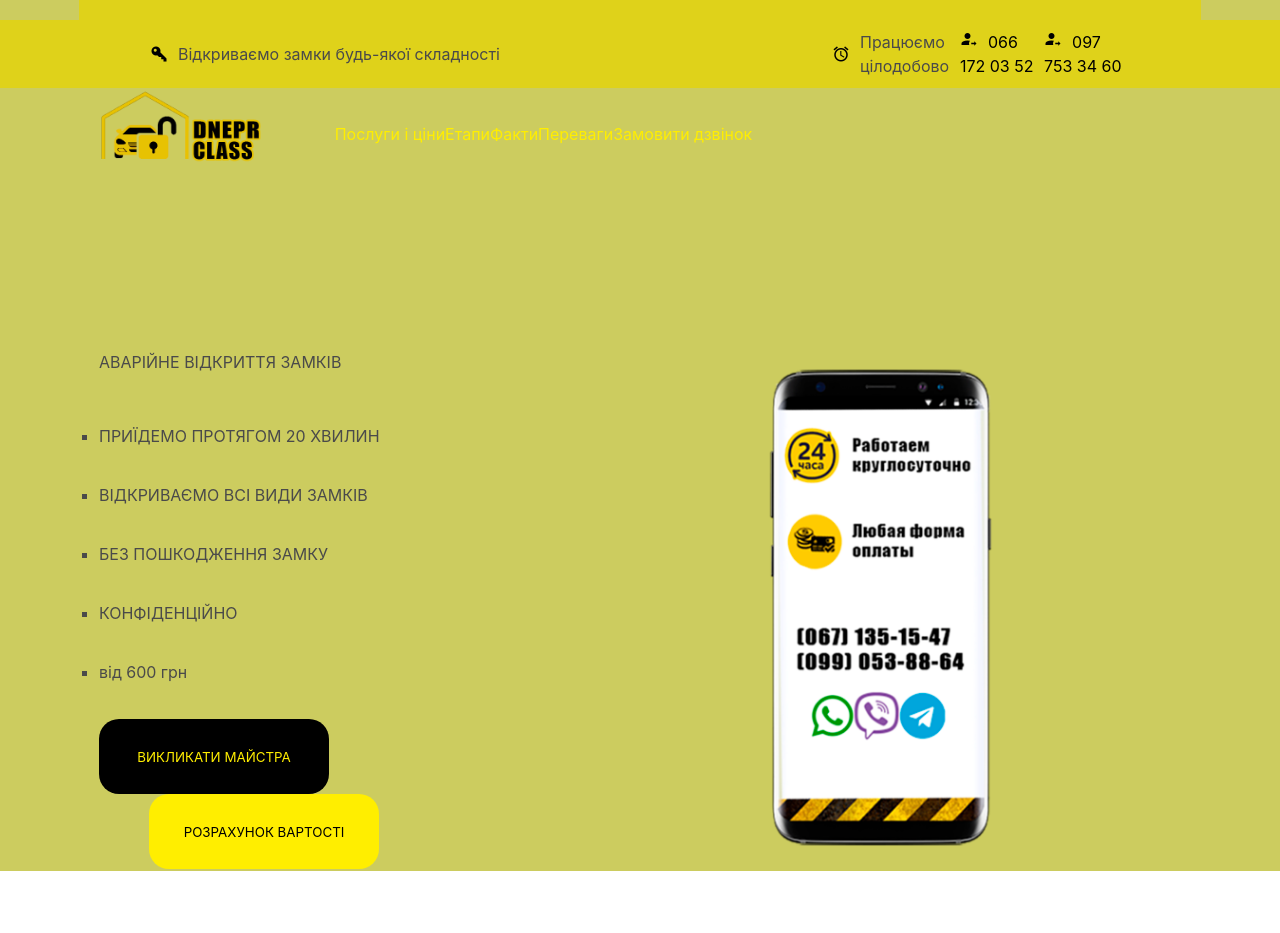
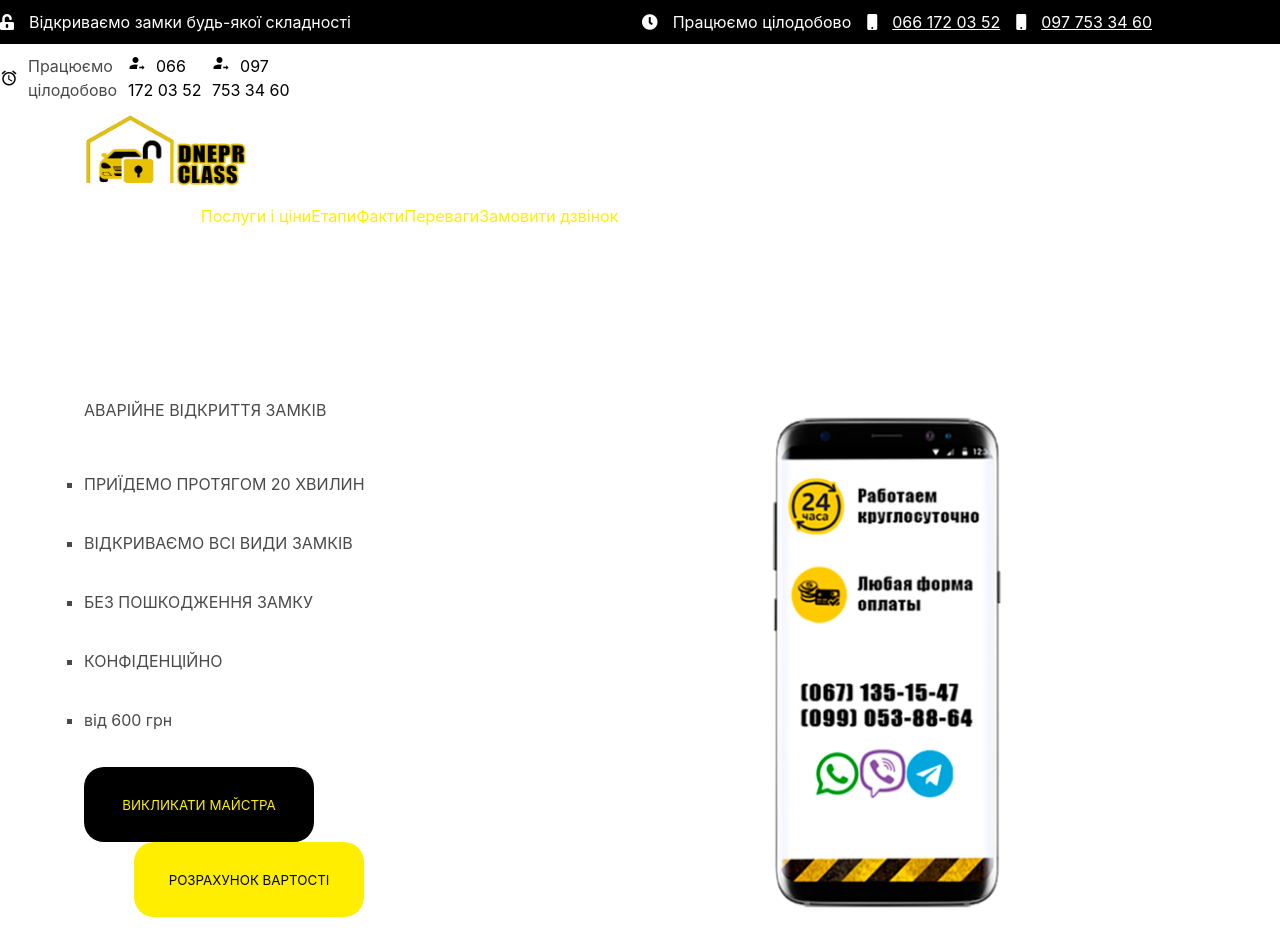
Before and after one commit to LiMar17/dnepr-masterok, a website built with Parcel: page src/index.pug in a window 1280 px wide. Before the commit the page ends 871 px from the top, so only its background shows below. Built offline with nearby package versions, Linux system fonts and the light colour scheme.

Commit message:
improve code quality, split scss files, add header

```diff
--- a/src/index.pug
+++ b/src/index.pug
@@ -14,15 +14,32 @@ html(lang="en")
   body
     //- use header
     header
-      .container
-        .slogan
-        .contacts
+      .container.columns-between-valigned
+        .slogan.info
+          i.fas.fa-unlock-alt
+          | Відкриваємо замки будь-якої складності
+        .contacts.columns-around.spaced-around
+          .info
+            i.fas.fa-clock
+            | Працюємо цілодобово
+          .info
+            //- you need to make links 'callable'
+            //- this means when you click,
+            //- you make instant call from any device
+            //- google how to make this
+            a
+              i.fas.fa-mobile
+              | 066 172 03 52
+          .info
+            a
+              i.fas.fa-mobile
+              | 097 753 34 60
 
 
     .contacts
       //- hard & unneccesary class names must be avoided
-      .open-locks-of-any-complexity
-        img(src="img/key-variant.png" alt="")
+      //- .open-locks-of-any-complexity
+        //- img(src="img/key-variant.png" alt="")
         p Відкриваємо замки будь-якої складності
       .menu-numbers
         //- hard & unneccesary class names must be avoided
@@ -38,6 +55,10 @@ html(lang="en")
           div
             img(src="img/account-arrow-right.png" alt="")
             a(href="#" class="numbers") 097 753 34 60
+
+            //- PLEASE, compare your code & mine.
+            //- try to understand what was improved
+            //- and how to write more consious & effective code
 
     //- hard & unneccesary class names must be avoided
     .container-for-background-image
--- /dev/null
+++ b/src/scss/colors.scss
@@ -0,0 +1,17 @@
+// this is css variables
+// all modern browsers support them
+// root is like an <html> tag
+// all variables are accessible through :root directive
+:root {
+  --black: #000;
+  --white: #fff;
+  --yellow-green: rgb(204, 204, 95);
+}
+
+header {
+  // don't use 'background-color' property.
+  // use all-in-one background property instead
+  background: var(--black);
+  color: var(--white);
+
+}
--- /dev/null
+++ b/src/scss/helpers.scss
@@ -0,0 +1,41 @@
+/*
+  Just regular helpers
+  to create websites faster
+*/
+
+// create a row
+.columns {
+  display: flex;
+  // remove bulma's negative margins for our columns
+  margin: 0;
+}
+
+// create columns with
+.columns-between {
+  @extend .columns;
+  justify-content: space-between;
+}
+
+.columns-around {
+  @extend .columns;
+  justify-content: space-around;
+}
+
+// create columns with
+// justify-content: space-between &
+// align-items: center;
+.columns-between-valigned {
+  @extend .columns-between;
+  align-items: center;
+}
+
+/* SIZING */
+.spaced-around {
+  div {
+    margin-right: 1rem;
+
+    &:last-child {
+      margin-right: 0;
+    }
+  }
+}
--- a/src/scss/style.scss
+++ b/src/scss/style.scss
@@ -1,17 +1,37 @@
-body {
-    margin: 0;
+// import another files to use their code
+@import 'colors';
+@import 'helpers';
+
+// there's no need to reset anything
+// bulma will do it for us
+// body {
+    // margin: 0;
     // background-image: url(../img/vskryt.jpg);
-    background-color: rgb(204, 204, 95);
-}
+    // we'll use colors later
+    // background-color: rgb(204, 204, 95);
+// }
 
-.container {
-        margin: 0 auto;
-        max-width: 1200px;
-        padding: 0 15px 0 15px;
+// there's no need in container anymore.
+// We can use bulma's
+// .container {
+//         margin: 0 auto;
+//         max-width: 1200px;
+//         padding: 0 15px 0 15px;
+// }
+
+.info {
+    i {
+        margin: 0 15px 0 0;
+    }
+
+    a {
+        color: var(--white);
+        text-decoration: underline;
+    }
 }
 
 .contacts {
-    background-color: rgb(223, 210, 26);
+    // background-color: rgb(223, 210, 26);
     max-width: 100%;
     display: flex;
     align-items: center;
@@ -55,9 +75,10 @@ body {
     }
 
 }
+
 .header {
-    display: flex;
-    justify-content: space-between;
+    // display: flex;
+    // justify-content: space-between;
     max-width: 60%;
     .logo img {
         max-width: 200px;
```
